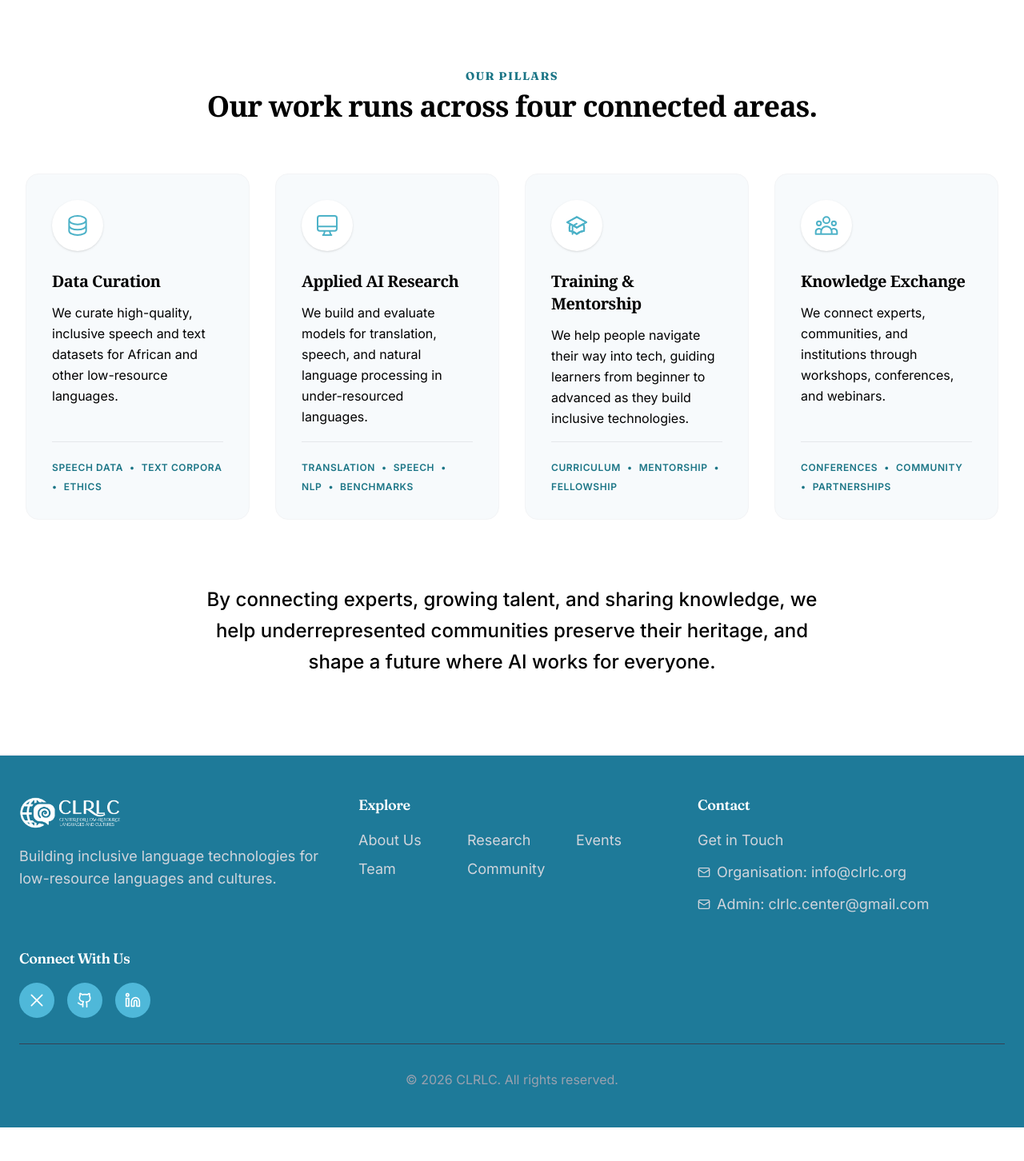
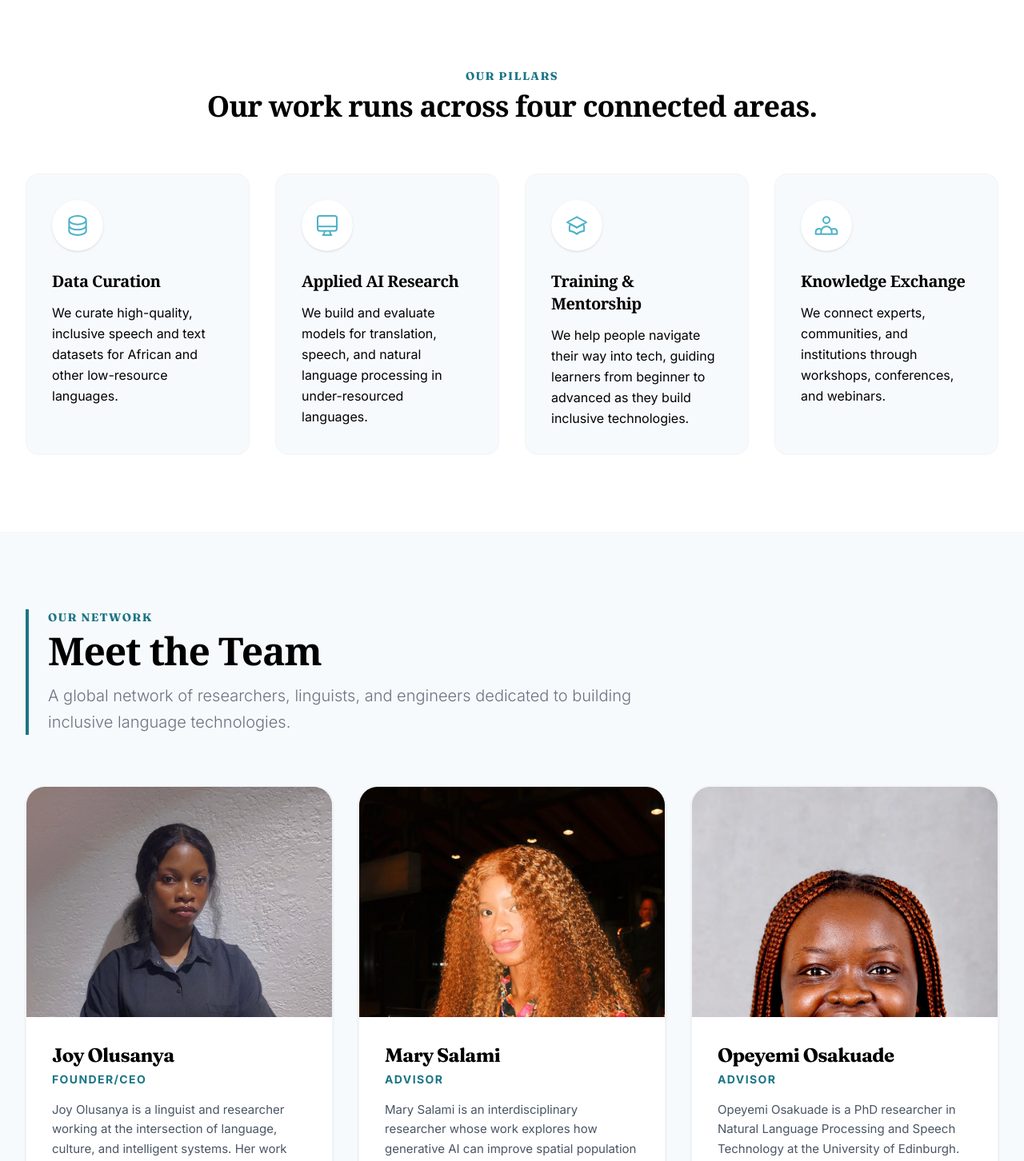
Before and after one commit to clrlc-org/clrlc, a Next.js app: page /about in a window 1280 px wide. Shown: the part 1330-2782 px from the top of the page at 80% size. Before the commit the page ends 2740 px from the top, so only its background shows below. Built offline with nearby package versions, Linux system fonts and the light colour scheme.

Commit message:
Deploy bulletproof Team section using CSS background images

```diff
--- a/src/app/about/page.jsx
+++ b/src/app/about/page.jsx
@@ -1,15 +1,50 @@
-"use client";
-/* eslint-disable @next/next/no-img-element */
 import React from 'react';
 
 export default function AboutPage() {
+
+  const teamData = [
+    {
+      _id: "1",
+      name: "Joy Olusanya",
+      role: "Founder/CEO",
+      image: "/team/Joy Olusanya.jpg",
+      bio: "Joy Olusanya is a linguist and researcher working at the intersection of language, culture, and intelligent systems. Her work focuses on Natural Language Processing and Machine Learning for low-resource languages and their cultures, with emphasis on dataset curation, machine translation, multilingual NLP, healthcare applications, and culturally grounded benchmark evaluation. She is the Founder and a Researcher at the Center for Low-Resource Languages and Cultures (CLRLC)."
+    },
+    {
+      _id: "2",
+      name: "Mary Salami",
+      role: "Advisor",
+      image: "/team/Mary Salami.jpg",
+      bio: "Mary Salami is an interdisciplinary researcher whose work explores how generative AI can improve spatial population modelling, environmental resilience, and equitable decision-making. She has research experience in social media data and mobility analytics and currently serves as a Teaching Assistant at the University of California, Santa Barbara. She brings expertise at the intersection of AI, geospatial analysis, and societal impact."
+    },
+    {
+      _id: "3",
+      name: "Opeyemi Osakuade",
+      role: "Advisor",
+      image: "/team/Opeyemi Osakuade.jpg",
+      bio: "Opeyemi Osakuade is a PhD researcher in Natural Language Processing and Speech Technology at the University of Edinburgh. Her research focuses on representation learning and evaluation for speech and language models in low-resource and tonal languages. Opeyemi leads the development of ToneBench, a benchmarking framework for evaluating tone awareness in speech representations across languages."
+    },
+    {
+      _id: "4",
+      name: "Nunsi Shiaki",
+      role: "Engineering Lead",
+      image: "/team/Nunsi Shiaki.jpg",
+      bio: "Nunsi is a passionate data scientist and machine learning researcher dedicated to building robust and inclusive technological solutions."
+    },
+    {
+      _id: "5",
+      name: "Anusha Dixit",
+      role: "Product Manager",
+      image: "/team/Anusha Dixit.jpg",
+      bio: "Anusha Dixit is an AI and product professional with expertise in Python, SQL, analytics, machine learning, large language models, and natural language processing. She is passionate about using AI and technology to solve real-world problems and build impactful, data-driven products and solutions."
+    }
+  ];
+
   return (
     <div className="bg-[#F7FAFC] min-h-screen font-sans">
 
-      {/* 1. Hero Section (Who We Are) */}
+      {/* 1. Hero Section */}
       <div className="pt-20 pb-24 px-4 sm:px-6 lg:px-8 max-w-7xl mx-auto">
-
-        {/* Centered Top Elements */}
         <div className="text-center">
           <div className="inline-flex items-center gap-2 px-4 py-2 rounded-full bg-[#4DB2C8]/15 text-[#1B7586] font-semibold text-sm tracking-wide border border-[#4DB2C8]/30 mb-8">
             <span className="w-2 h-2 rounded-full bg-[#4DB2C8]"></span>
@@ -28,7 +63,6 @@ export default function AboutPage() {
           </div>
         </div>
 
-        {/* Text Description - Widened container, total black text, and Serif intro */}
         <div className="space-y-8 text-lg md:text-[19px] text-black font-normal leading-relaxed max-w-6xl mx-auto text-left">
           <p className="text-3xl md:text-4xl font-serif font-bold text-black mb-8 leading-snug tracking-tight">
             Center for Low-Resource Languages and Cultures (CLRLC) is a language research AI organisation dedicated to advancing research and innovation for low-resource languages.
@@ -42,11 +76,10 @@ export default function AboutPage() {
         </div>
       </div>
 
-      {/* 2. Mission & Vision Cards */}
+      {/* 2. Mission & Vision */}
       <div className="max-w-7xl mx-auto px-4 sm:px-6 lg:px-8 relative z-10 pb-24">
         <div className="grid md:grid-cols-2 gap-8">
-
-          <div className="bg-white p-10 md:p-12 rounded-3xl shadow-xl border border-gray-100 h-full flex flex-col justify-center hover:shadow-2xl transition-shadow duration-300">
+          <div className="bg-white p-10 md:p-12 rounded-3xl shadow-xl border border-gray-100 h-full flex flex-col justify-center">
             <div className="w-14 h-14 bg-[#1B7586]/10 rounded-2xl flex items-center justify-center mb-6 text-[#1B7586]">
               <svg className="w-7 h-7" fill="none" stroke="currentColor" viewBox="0 0 24 24"><path strokeLinecap="round" strokeLinejoin="round" strokeWidth="2" d="M19 21l-7-5-7 5V5a2 2 0 012-2h10a2 2 0 012 2z"></path></svg>
             </div>
@@ -56,7 +89,7 @@ export default function AboutPage() {
             </p>
           </div>
 
-          <div className="bg-[#1B7586] p-10 md:p-12 rounded-3xl shadow-xl border border-[#1B7586] h-full flex flex-col justify-center text-white hover:shadow-2xl transition-shadow duration-300">
+          <div className="bg-[#1B7586] p-10 md:p-12 rounded-3xl shadow-xl border border-[#1B7586] h-full flex flex-col justify-center text-white">
             <div className="w-14 h-14 bg-white/20 rounded-2xl flex items-center justify-center mb-6 text-white backdrop-blur-sm">
               <svg className="w-7 h-7" fill="none" stroke="currentColor" viewBox="0 0 24 24"><path strokeLinecap="round" strokeLinejoin="round" strokeWidth="2" d="M15 12a3 3 0 11-6 0 3 3 0 016 0z"></path><path strokeLinecap="round" strokeLinejoin="round" strokeWidth="2" d="M2.458 12C3.732 7.943 7.523 5 12 5c4.478 0 8.268 2.943 9.542 7-1.274 4.057-5.064 7-9.542 7-4.477 0-8.268-2.943-9.542-7z"></path></svg>
             </div>
@@ -65,87 +98,86 @@ export default function AboutPage() {
               A future where African and other low-resource languages are fully part of AI, and where the technology works for the people who speak them, from the elders who carry each language and its culture forward to the youngest generation.
             </p>
           </div>
-
         </div>
       </div>
 
-      {/* 3. Our Pillars Section */}
+      {/* 3. Our Pillars */}
       <div className="bg-white py-24 border-y border-gray-100">
         <div className="max-w-7xl mx-auto px-4 sm:px-6 lg:px-8">
-
           <div className="text-center max-w-3xl mx-auto mb-16">
             <h2 className="text-[#1B7586] font-bold tracking-widest uppercase text-sm mb-2">Our Pillars</h2>
             <h3 className="text-3xl md:text-4xl font-serif font-bold text-black mb-4">Our work runs across four connected areas.</h3>
           </div>
 
           <div className="grid md:grid-cols-2 lg:grid-cols-4 gap-8">
-
-            {/* Pillar 1 */}
-            <div className="bg-[#F7FAFC] border border-gray-100 rounded-2xl p-8 h-full flex flex-col group hover:shadow-lg transition-all duration-300 hover:border-[#4DB2C8]/30">
-              <div className="w-16 h-16 bg-white rounded-full flex items-center justify-center mb-6 shadow-sm text-[#4DB2C8] group-hover:bg-[#1B7586] group-hover:text-white transition-colors duration-300">
+            <div className="bg-[#F7FAFC] border border-gray-100 rounded-2xl p-8 h-full flex flex-col">
+              <div className="w-16 h-16 bg-white rounded-full flex items-center justify-center mb-6 shadow-sm text-[#4DB2C8]">
                 <svg className="w-8 h-8" fill="none" stroke="currentColor" viewBox="0 0 24 24"><path strokeLinecap="round" strokeLinejoin="round" strokeWidth="1.5" d="M4 7v10c0 2.21 3.582 4 8 4s8-1.79 8-4V7M4 7c0 2.21 3.582 4 8 4s8-1.79 8-4M4 7c0-2.21 3.582-4 8-4s8 1.79 8 4m0 5c0 2.21-3.582 4-8 4s-8-1.79-8-4"></path></svg>
               </div>
               <h4 className="text-xl font-serif font-bold text-black mb-3">Data Curation</h4>
-              <p className="text-black font-normal leading-relaxed flex-grow">
-                We curate high-quality, inclusive speech and text datasets for African and other low-resource languages.
-              </p>
-              <div className="pt-6 mt-4 border-t border-gray-200 flex flex-wrap gap-2 text-xs font-semibold text-[#1B7586] uppercase tracking-wider">
-                <span>Speech data</span> • <span>Text corpora</span> • <span>Ethics</span>
-              </div>
+              <p className="text-black font-normal leading-relaxed flex-grow">We curate high-quality, inclusive speech and text datasets for African and other low-resource languages.</p>
             </div>
 
-            {/* Pillar 2 */}
-            <div className="bg-[#F7FAFC] border border-gray-100 rounded-2xl p-8 h-full flex flex-col group hover:shadow-lg transition-all duration-300 hover:border-[#4DB2C8]/30">
-              <div className="w-16 h-16 bg-white rounded-full flex items-center justify-center mb-6 shadow-sm text-[#4DB2C8] group-hover:bg-[#1B7586] group-hover:text-white transition-colors duration-300">
+            <div className="bg-[#F7FAFC] border border-gray-100 rounded-2xl p-8 h-full flex flex-col">
+              <div className="w-16 h-16 bg-white rounded-full flex items-center justify-center mb-6 shadow-sm text-[#4DB2C8]">
                 <svg className="w-8 h-8" fill="none" stroke="currentColor" viewBox="0 0 24 24"><path strokeLinecap="round" strokeLinejoin="round" strokeWidth="1.5" d="M9.75 17L9 20l-1 1h8l-1-1-.75-3M3 13h18M5 17h14a2 2 0 002-2V5a2 2 0 00-2-2H5a2 2 0 00-2 2v10a2 2 0 002 2z"></path></svg>
               </div>
               <h4 className="text-xl font-serif font-bold text-black mb-3">Applied AI Research</h4>
-              <p className="text-black font-normal leading-relaxed flex-grow">
-                We build and evaluate models for translation, speech, and natural language processing in under-resourced languages.
-              </p>
-              <div className="pt-6 mt-4 border-t border-gray-200 flex flex-wrap gap-2 text-xs font-semibold text-[#1B7586] uppercase tracking-wider">
-                <span>Translation</span> • <span>Speech</span> • <span>NLP</span> • <span>Benchmarks</span>
-              </div>
+              <p className="text-black font-normal leading-relaxed flex-grow">We build and evaluate models for translation, speech, and natural language processing in under-resourced languages.</p>
             </div>
 
-            {/* Pillar 3 */}
-            <div className="bg-[#F7FAFC] border border-gray-100 rounded-2xl p-8 h-full flex flex-col group hover:shadow-lg transition-all duration-300 hover:border-[#4DB2C8]/30">
-              <div className="w-16 h-16 bg-white rounded-full flex items-center justify-center mb-6 shadow-sm text-[#4DB2C8] group-hover:bg-[#1B7586] group-hover:text-white transition-colors duration-300">
-                <svg className="w-8 h-8" fill="none" stroke="currentColor" viewBox="0 0 24 24"><path strokeLinecap="round" strokeLinejoin="round" strokeWidth="1.5" d="M12 14l9-5-9-5-9 5 9 5z"></path><path strokeLinecap="round" strokeLinejoin="round" strokeWidth="1.5" d="M12 14l6.16-3.422a12.083 12.083 0 01.665 6.479A11.952 11.952 0 0012 20.055a11.952 11.952 0 00-6.824-2.998 12.078 12.078 0 01.665-6.479L12 14z"></path><path strokeLinecap="round" strokeLinejoin="round" strokeWidth="1.5" d="M12 14l9-5-9-5-9 5 9 5zm0 0l6.16-3.422a12.083 12.083 0 01.665 6.479A11.952 11.952 0 0012 20.055a11.952 11.952 0 00-6.824-2.998 12.078 12.078 0 01.665-6.479L12 14zm-4 6v-7.5l4-2.222"></path></svg>
+            <div className="bg-[#F7FAFC] border border-gray-100 rounded-2xl p-8 h-full flex flex-col">
+              <div className="w-16 h-16 bg-white rounded-full flex items-center justify-center mb-6 shadow-sm text-[#4DB2C8]">
+                <svg className="w-8 h-8" fill="none" stroke="currentColor" viewBox="0 0 24 24"><path strokeLinecap="round" strokeLinejoin="round" strokeWidth="1.5" d="M12 14l9-5-9-5-9 5 9 5z"></path><path strokeLinecap="round" strokeLinejoin="round" strokeWidth="1.5" d="M12 14l6.16-3.422a12.083 12.083 0 01.665 6.479A11.952 11.952 0 0012 20.055a11.952 11.952 0 00-6.824-2.998 12.078 12.078 0 01.665-6.479L12 14z"></path></svg>
               </div>
               <h4 className="text-xl font-serif font-bold text-black mb-3">Training & Mentorship</h4>
-              <p className="text-black font-normal leading-relaxed flex-grow">
-                We help people navigate their way into tech, guiding learners from beginner to advanced as they build inclusive technologies.
-              </p>
-              <div className="pt-6 mt-4 border-t border-gray-200 flex flex-wrap gap-2 text-xs font-semibold text-[#1B7586] uppercase tracking-wider">
-                <span>Curriculum</span> • <span>Mentorship</span> • <span>Fellowship</span>
-              </div>
+              <p className="text-black font-normal leading-relaxed flex-grow">We help people navigate their way into tech, guiding learners from beginner to advanced as they build inclusive technologies.</p>
             </div>
 
-            {/* Pillar 4 */}
-            <div className="bg-[#F7FAFC] border border-gray-100 rounded-2xl p-8 h-full flex flex-col group hover:shadow-lg transition-all duration-300 hover:border-[#4DB2C8]/30">
-              <div className="w-16 h-16 bg-white rounded-full flex items-center justify-center mb-6 shadow-sm text-[#4DB2C8] group-hover:bg-[#1B7586] group-hover:text-white transition-colors duration-300">
-                <svg className="w-8 h-8" fill="none" stroke="currentColor" viewBox="0 0 24 24"><path strokeLinecap="round" strokeLinejoin="round" strokeWidth="1.5" d="M17 20h5v-2a3 3 0 00-5.356-1.857M17 20H7m10 0v-2c0-.656-.126-1.283-.356-1.857M7 20H2v-2a3 3 0 015.356-1.857M7 20v-2c0-.656.126-1.283.356-1.857m0 0a5.002 5.002 0 019.288 0M15 7a3 3 0 11-6 0 3 3 0 016 0zm6 3a2 2 0 11-4 0 2 2 0 014 0zM7 10a2 2 0 11-4 0 2 2 0 014 0z"></path></svg>
+            <div className="bg-[#F7FAFC] border border-gray-100 rounded-2xl p-8 h-full flex flex-col">
+              <div className="w-16 h-16 bg-white rounded-full flex items-center justify-center mb-6 shadow-sm text-[#4DB2C8]">
+                <svg className="w-8 h-8" fill="none" stroke="currentColor" viewBox="0 0 24 24"><path strokeLinecap="round" strokeLinejoin="round" strokeWidth="1.5" d="M17 20h5v-2a3 3 0 00-5.356-1.857M17 20H7m10 0v-2c0-.656-.126-1.283-.356-1.857M7 20H2v-2a3 3 0 015.356-1.857M7 20v-2c0-.656.126-1.283.356-1.857m0 0a5.002 5.002 0 019.288 0M15 7a3 3 0 11-6 0 3 3 0 016 0z"></path></svg>
               </div>
               <h4 className="text-xl font-serif font-bold text-black mb-3">Knowledge Exchange</h4>
-              <p className="text-black font-normal leading-relaxed flex-grow">
-                We connect experts, communities, and institutions through workshops, conferences, and webinars.
-              </p>
-              <div className="pt-6 mt-4 border-t border-gray-200 flex flex-wrap gap-2 text-xs font-semibold text-[#1B7586] uppercase tracking-wider">
-                <span>Conferences</span> • <span>Community</span> • <span>Partnerships</span>
-              </div>
+              <p className="text-black font-normal leading-relaxed flex-grow">We connect experts, communities, and institutions through workshops, conferences, and webinars.</p>
             </div>
+          </div>
+        </div>
+      </div>
 
-          </div>
-
-          <div className="mt-20 text-center max-w-3xl mx-auto">
-            <p className="text-2xl text-black font-medium leading-relaxed">
-              By connecting experts, growing talent, and sharing knowledge, we help underrepresented communities preserve their heritage, and shape a future where AI works for everyone.
+      {/* 4. NEW BULLETPROOF TEAM SECTION */}
+      <div className="py-24 bg-[#F7FAFC]">
+        <div className="max-w-7xl mx-auto px-4 sm:px-6 lg:px-8">
+          <div className="max-w-3xl mb-16 border-l-4 border-[#1B7586] pl-6">
+            <h2 className="text-[#1B7586] font-bold tracking-widest uppercase text-sm mb-2">Our Network</h2>
+            <h3 className="text-4xl md:text-5xl font-serif font-bold text-black mb-4 tracking-tight">Meet the Team</h3>
+            <p className="text-xl text-gray-500 font-light leading-relaxed">
+              A global network of researchers, linguists, and engineers dedicated to building inclusive language technologies.
             </p>
           </div>
 
+          <div className="grid grid-cols-1 md:grid-cols-2 lg:grid-cols-3 gap-8">
+            {teamData.map((member) => (
+              <div key={member._id} className="bg-white rounded-3xl shadow-sm border border-gray-100 overflow-hidden flex flex-col">
+
+                {/* CSS Background Image Hack - Completely Immune to Next.js Errors! */}
+                <div
+                  className="h-72 w-full bg-gray-200 bg-cover bg-top"
+                  style={{ backgroundImage: `url('${member.image}')` }}
+                  title={member.name}
+                />
+
+                <div className="p-8 flex flex-col flex-grow">
+                  <h4 className="text-2xl font-bold text-black mb-1">{member.name}</h4>
+                  <p className="text-sm font-bold text-[#1B7586] uppercase tracking-widest mb-4">{member.role}</p>
+                  <p className="text-gray-600 text-[15px] leading-relaxed flex-grow">{member.bio}</p>
+                </div>
+              </div>
+            ))}
+          </div>
         </div>
       </div>
+
     </div>
   );
 }
```
